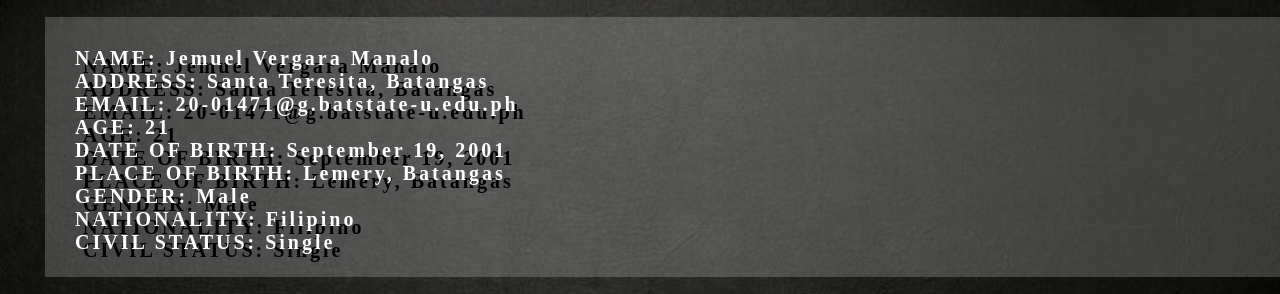
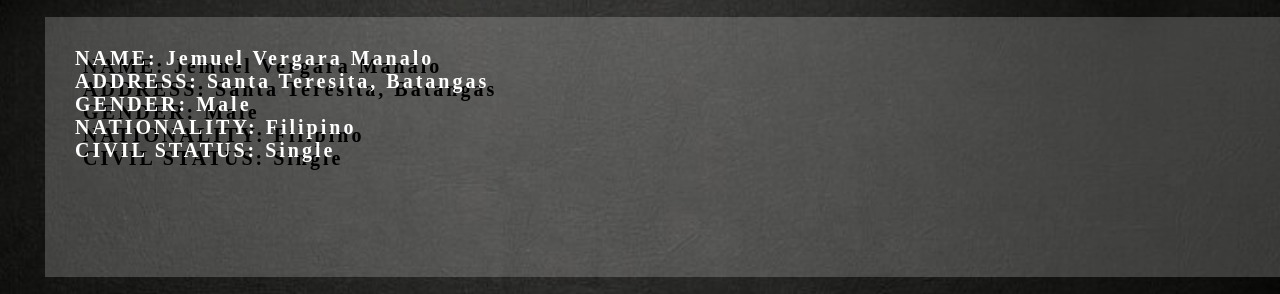
Before and after one commit to dmnjemuel/jemuel-manalo, a plain HTML site: page about.html in a window 1280 px wide. Shown: the part 318-612 px from the top of the page. Drawn offline with Linux system fonts and the light colour scheme.

Commit message:
remove birthday

```diff
--- a/about.html
+++ b/about.html
@@ -27,10 +27,6 @@
 <h2 class="box">
 	NAME: Jemuel Vergara Manalo<br>
 	ADDRESS: Santa Teresita, Batangas<br>
-	EMAIL: 20-01471@g.batstate-u.edu.ph<br>
-	AGE: 21<br>
-	DATE OF BIRTH: September 19, 2001<br>
-	PLACE OF BIRTH: Lemery, Batangas<br>
 	GENDER: Male<br>
 	NATIONALITY: Filipino<br>
 	CIVIL STATUS: Single
```
